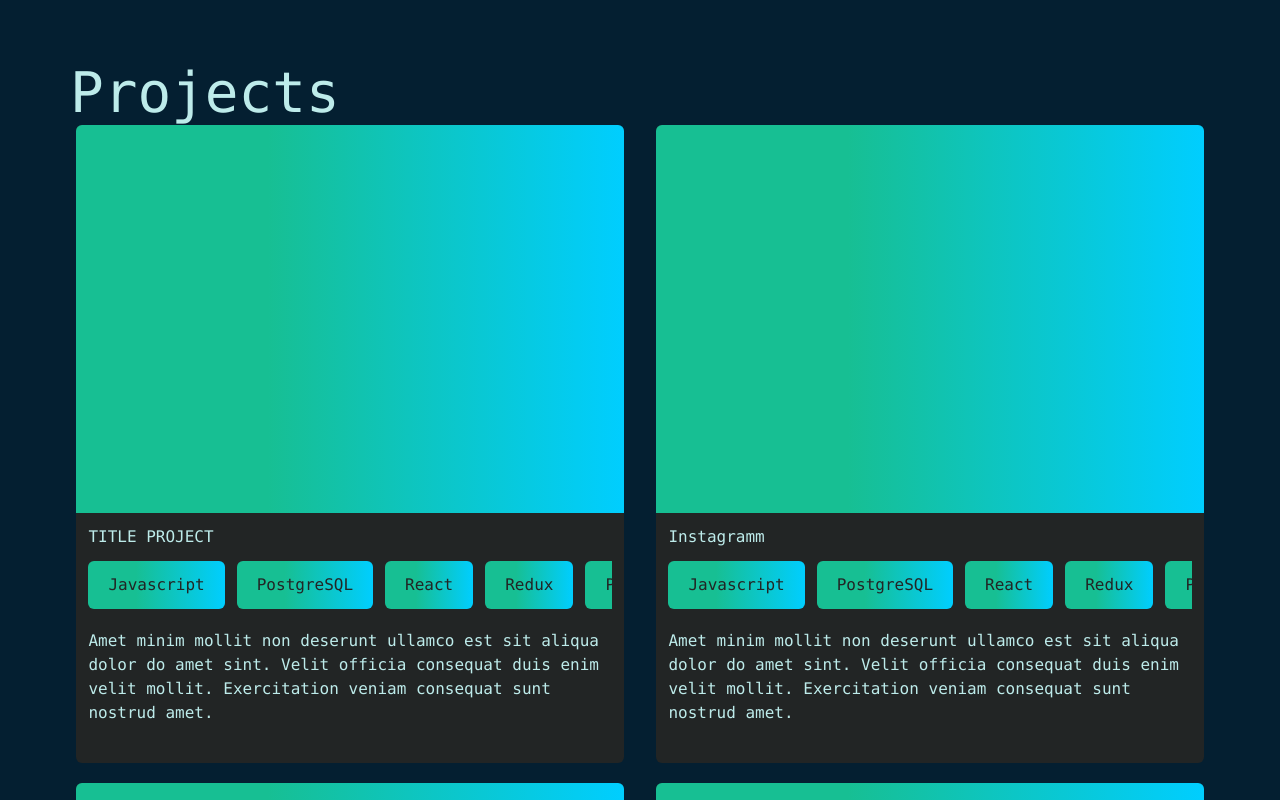
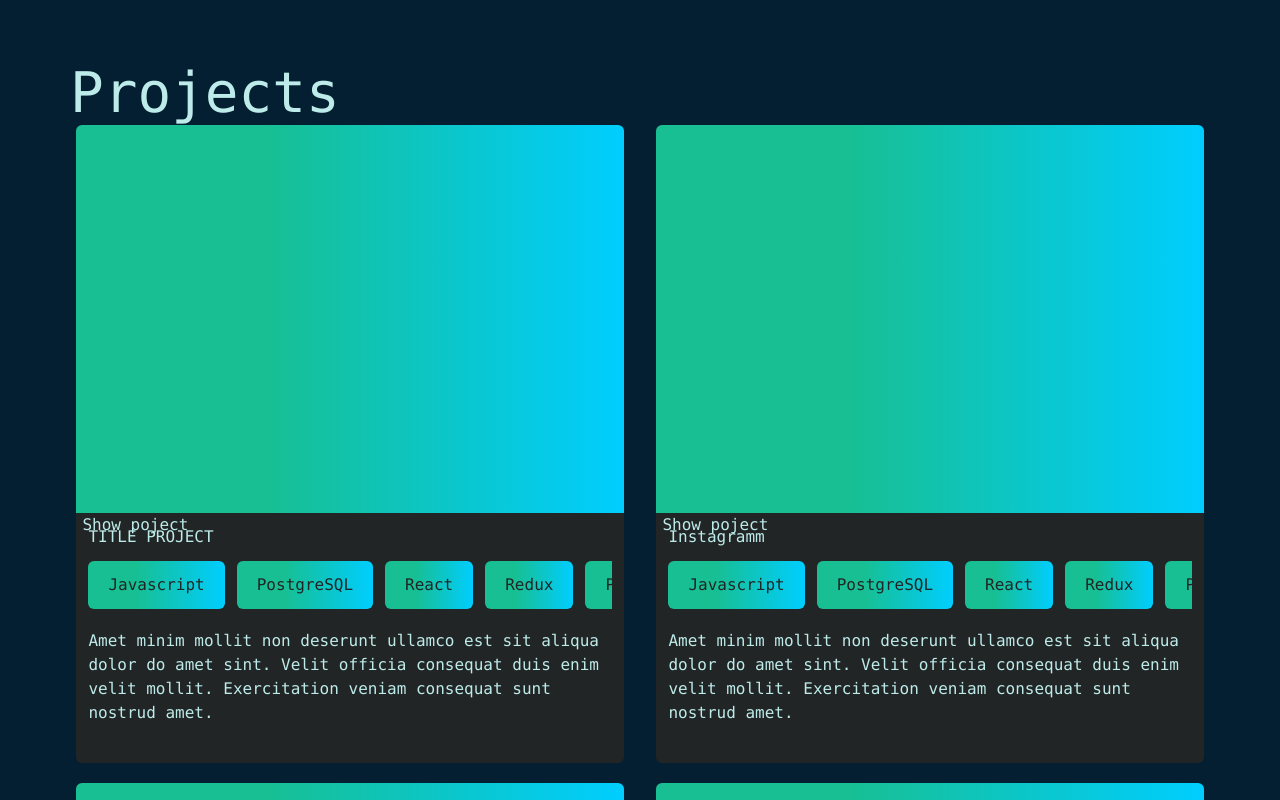
Before and after one commit to L1bertyCode/portfolio-styled, a React app: page / in a window 1280 px wide. Shown: the part 760-1560 px from the top of the page. Built offline with nearby package versions, Linux system fonts and the light colour scheme.

Commit message:
ch e/P/ui/Pi

```diff
--- a/src/entities/Project/index.ts
+++ b/src/entities/Project/index.ts
@@ -1,5 +1,5 @@
 export { ProjectsList } from "./ui/ProjectsList/ProjectsList";
 
-export { Project } from "./ui/Project/Project";
+export { ProjectItem } from "./ui/Project/ProjectItem";
 
 export type { ProjectSchema } from "./model/types/project";
--- a/src/entities/Project/model/types/project.ts
+++ b/src/entities/Project/model/types/project.ts
@@ -1,4 +1,5 @@
 export interface ProjectSchema {
+ id: string;
  title: string;
  imgUrl?: string;
  skills?: string[];
--- a/src/entities/Project/ui/Project/Project.tsx
+++ /dev/null
@@ -1,95 +0,0 @@
-import { memo } from "react";
-import styled from "styled-components";
-import { ProjectSchema } from "../../model/types/project";
-import { Text } from "../../../../shared/ui/Text/Text";
-
-interface ProjectProps {
- className?: string;
- project?: ProjectSchema;
- isLoading?: boolean;
- error?: string;
-}
-
-export const Project = memo((props: ProjectProps) => {
- const { project, className } = props;
-
- return (
-  <StyledProject className={`${className}`}>
-   {project?.imgUrl ? (
-    <img
-     className="img"
-     src={project?.imgUrl}
-     alt={project?.title}
-    />
-   ) : (
-    <div className={"imgBlock"}></div>
-   )}
-   <div className="content">
-    <Text className="title" text={project?.title} />
-    <div className="skillsList">
-     {project?.skills &&
-      project?.skills.map((skill, i) => (
-       <Text
-        key={skill + i}
-        className="skill"
-        text={skill}
-       />
-      ))}
-    </div>
-    <Text
-     className="descriprion"
-     text={project?.description}
-    />
-   </div>
-  </StyledProject>
- );
-});
-const StyledProject = styled.div<ProjectProps>`
- width: 48%;
- height: 638px;
- background: var(--card-color);
- border-radius: var(--b-rad-small);
- overflow: hidden;
-
- .img {
-  width: 100%;
-  height: 388px;
- }
- .imgBlock {
-  width: 100%;
-
-  height: 388px;
-  background: var(--accent-gradient);
- }
- .content {
-  width: 100%;
-
-  padding: 12px;
- }
- .title {
-  width: 100%;
-
-  margin-bottom: 12px;
- }
-
- .skillsList {
-  max-width: 100%;
-  display: flex;
-  align-items: center;
-  justify-content: start;
-  overflow-x: hidden;
-  margin-bottom: 20px;
- }
- .skill {
-  margin: 0;
-  padding: 12px 20px;
-  width: fit-content;
-  margin-right: 12px;
-  background: var(--accent-gradient);
-  border-radius: var(--b-rad-small);
-  color: var(--card-color);
-  &:last-child {
-   margin-right: 0;
-  }
- }
-`;
--- /dev/null
+++ b/src/entities/Project/ui/Project/ProjectItem.tsx
@@ -0,0 +1,116 @@
+import { memo } from "react";
+import styled from "styled-components";
+import { ProjectSchema } from "../../model/types/project";
+import { Text } from "../../../../shared/ui/Text/Text";
+import { Button } from "../../../../shared/ui/Button/Button";
+import { AppLink } from "../../../../shared/ui/AppLink/AppLink";
+
+interface ProjectItemProps {
+ className?: string;
+ project?: ProjectSchema;
+ isLoading?: boolean;
+ error?: string;
+}
+
+export const ProjectItem = memo(
+ (props: ProjectItemProps) => {
+  const { project, className } = props;
+  if (!project) {
+   return null;
+  }
+  return (
+   <StyledProjectItem className={`${className}`}>
+    <div className={"imgBlock"}>
+     {project.imgUrl ? (
+      <img
+       className="img"
+       src={project.imgUrl}
+       alt={project.title}
+      />
+     ) : (
+      <div />
+     )}
+     <AppLink className="link" to={"/project" + project.id}>
+      Show poject
+     </AppLink>
+    </div>
+    <div className="content">
+     <Text className="title" text={project.title} />
+     <div className="skillsList">
+      {project?.skills &&
+       project?.skills.map((skill, i) => (
+        <Text
+         key={skill + i}
+         className="skill"
+         text={skill}
+        />
+       ))}
+     </div>
+     <Text
+      className="descriprion"
+      text={project?.description}
+     />
+    </div>
+   </StyledProjectItem>
+  );
+ }
+);
+const StyledProjectItem = styled.div<ProjectItemProps>`
+ width: 48%;
+ height: 638px;
+ background: var(--card-color);
+ border-radius: var(--b-rad-small);
+ overflow: hidden;
+
+ .imgBlock {
+  width: 100%;
+  position: relative;
+  .img {
+   width: 100%;
+   height: 388px;
+  }
+  div {
+   width: 100%;
+   height: 388px;
+   background: var(--accent-gradient);
+   .link {
+    position: absolute;
+    top: 50%;
+   }
+  }
+
+  height: 388px;
+  background: var(--accent-gradient);
+ }
+ .content {
+  width: 100%;
+
+  padding: 12px;
+ }
+ .title {
+  width: 100%;
+
+  margin-bottom: 12px;
+ }
+
+ .skillsList {
+  max-width: 100%;
+  display: flex;
+  align-items: center;
+  justify-content: start;
+  overflow-x: hidden;
+  margin-bottom: 20px;
+ }
+ .skill {
+  margin: 0;
+  padding: 12px 20px;
+  width: fit-content;
+  margin-right: 12px;
+  background: var(--accent-gradient);
+  border-radius: var(--b-rad-small);
+  color: var(--card-color);
+  &:last-child {
+   margin-right: 0;
+  }
+ }
+`;
--- a/src/entities/Project/ui/ProjectsList/ProjectsList.tsx
+++ b/src/entities/Project/ui/ProjectsList/ProjectsList.tsx
@@ -1,6 +1,6 @@
 import { memo } from "react";
 import {
- Project,
+  ProjectItem,
  ProjectSchema,
 } from "../../../../entities/Project";
 import styled from "styled-components";
@@ -24,7 +24,7 @@ export const ProjectsList = memo(
     <StyledProjectsList className={`${className}`}>
      <div className="projectList">
       {projectList.map((projectListItem, i) => (
-       <Project
+       <ProjectItem
         key={projectListItem.title + i}
         project={projectListItem}
        />
--- a/src/shared/ui/AppLink/AppLink.tsx
+++ b/src/shared/ui/AppLink/AppLink.tsx
@@ -19,11 +19,7 @@ export const AppLink = (props: AppLinkProps) => {
   <StyledAppLink
    className={`${className} ${isActive ? "isActive" : " "}`}
   >
-   <Link
-    {...otherProps}
-    to={to}
-    className={` ${isActive ? "isActive" : " "}`}
-   >
+   <Link {...otherProps} to={to}>
     {children}
    </Link>
   </StyledAppLink>
--- a/src/widgets/Projects/ui/Projects.tsx
+++ b/src/widgets/Projects/ui/Projects.tsx
@@ -5,7 +5,7 @@ import {
  ProjectSchema,
  ProjectsList,
 } from "../../../entities/Project";
-import { Button } from "../../../shared/ui/Button/Button";
+
 import { Title } from "../../../shared/ui/Title/Title";
 
 interface ProjectsProps {
@@ -15,6 +15,7 @@ interface ProjectsProps {
 }
 const defaultList: ProjectSchema[] = [
  {
+  id: "1",
   title: "TITLE PROJECT",
   skills: [
    "Javascript",
@@ -29,6 +30,7 @@ const defaultList: ProjectSchema[] = [
    "Amet minim mollit non deserunt ullamco est sit aliqua dolor do amet sint. Velit officia consequat duis enim velit mollit. Exercitation veniam consequat sunt nostrud amet.",
  },
  {
+  id: "2",
   title: "Instagramm",
   skills: [
    "Javascript",
@@ -43,6 +45,7 @@ const defaultList: ProjectSchema[] = [
    "Amet minim mollit non deserunt ullamco est sit aliqua dolor do amet sint. Velit officia consequat duis enim velit mollit. Exercitation veniam consequat sunt nostrud amet.",
  },
  {
+  id: "3",
   title: "TITLE PROJECT",
   skills: [
    "Javascript",
@@ -57,6 +60,7 @@ const defaultList: ProjectSchema[] = [
    "Amet minim mollit non deserunt ullamco est sit aliqua dolor do amet sint. Velit officia consequat duis enim velit mollit. Exercitation veniam consequat sunt nostrud amet.",
  },
  {
+  id: "4",
   title: "Instagramm",
   skills: [
    "Javascript",
```
Also changed, not shown: src/entities/Project/ui/ui/ProjectsList/ProjectsList.tsx (deleted, +0 -59 lines).
